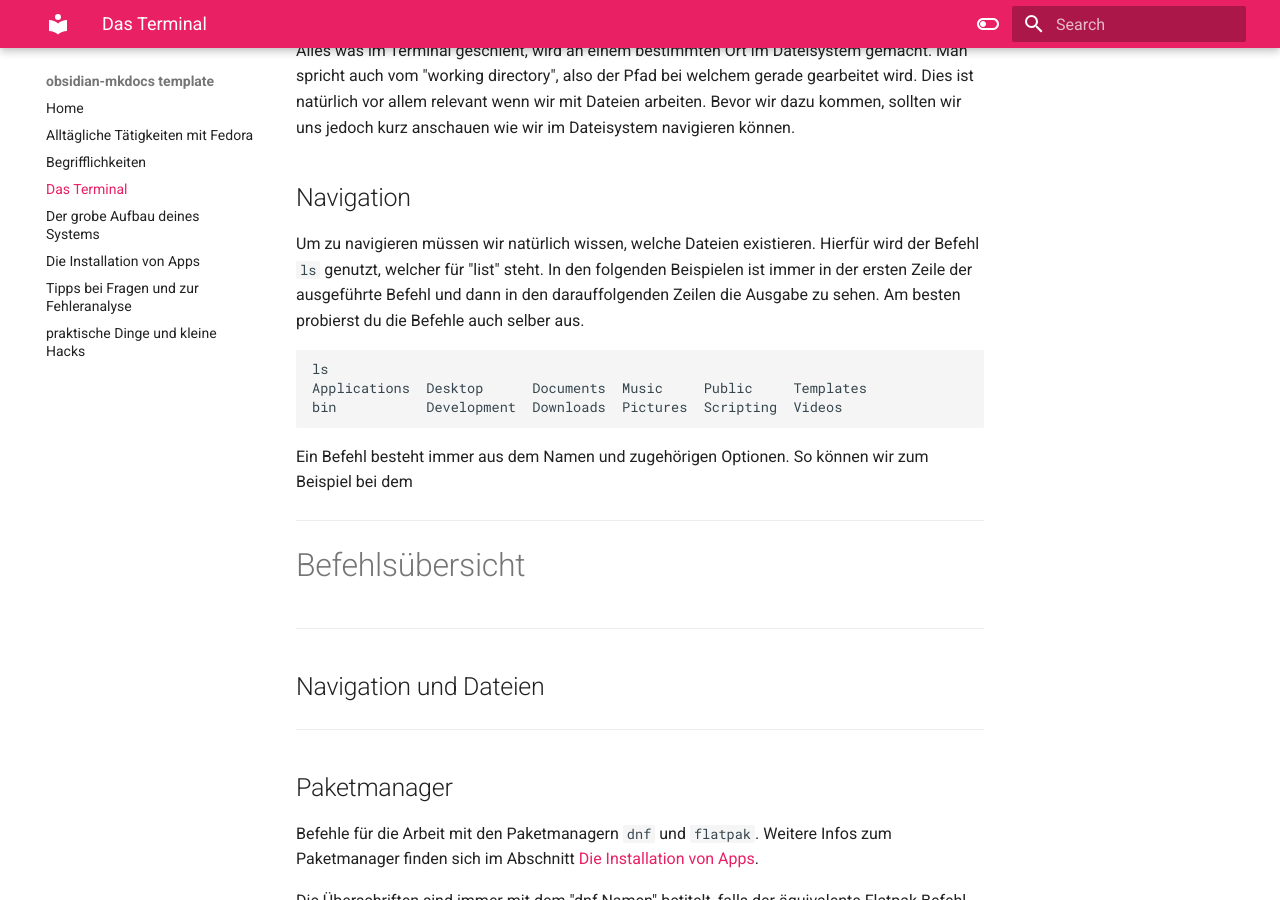
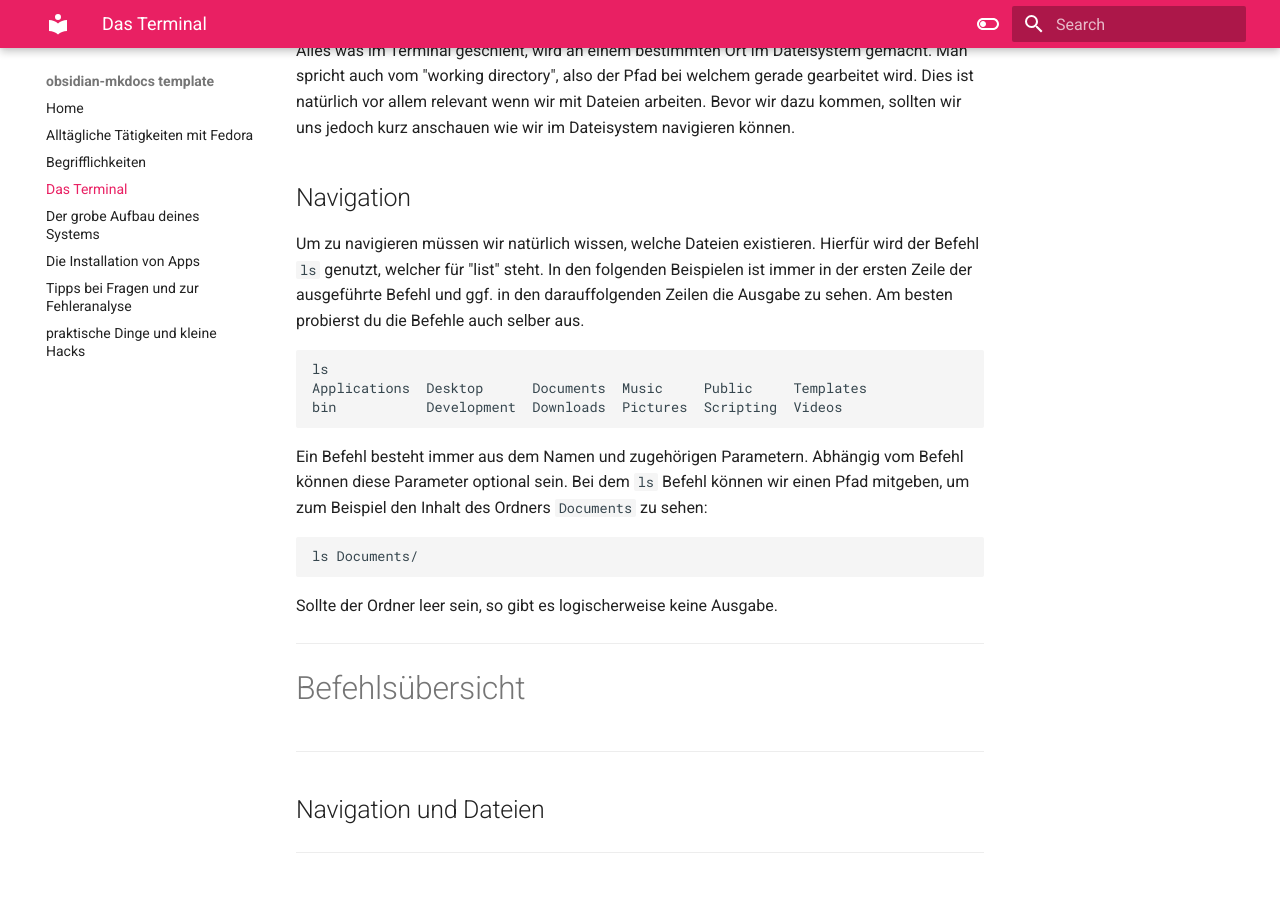
Before and after one commit to Tecipry/Handbuch-fedoraKDE, an MkDocs documentation site: the page built from docs/Das Terminal.md, in a window 1280 px wide and 900 px high, scrolled down 852 px. Built offline with MkDocs 1.6.1 and Material for MkDocs 9.7.7, drawn with Linux system fonts in a browser that asks for light colours.

Commit message:
backup from:  20-12-2025 13:56:54

````diff
--- a/docs/Das Terminal.md
+++ b/docs/Das Terminal.md
@@ -22,14 +22,20 @@ Alles was im Terminal geschieht, wird an einem bestimmten Ort im Dateisystem gem
 
 ## Navigation
 
-Um zu navigieren müssen wir natürlich wissen, welche Dateien existieren. Hierfür wird der Befehl `ls` genutzt, welcher für "list" steht. In den folgenden Beispielen ist immer in der ersten Zeile der ausgeführte Befehl und dann in den darauffolgenden Zeilen die Ausgabe zu sehen. Am besten probierst du die Befehle auch selber aus.
+Um zu navigieren müssen wir natürlich wissen, welche Dateien existieren. Hierfür wird der Befehl `ls` genutzt, welcher für "list" steht. In den folgenden Beispielen ist immer in der ersten Zeile der ausgeführte Befehl und ggf. in den darauffolgenden Zeilen die Ausgabe zu sehen. Am besten probierst du die Befehle auch selber aus.
 ```sh
 ls
 Applications  Desktop      Documents  Music     Public     Templates
 bin           Development  Downloads  Pictures  Scripting  Videos
 ```
 
-Ein Befehl besteht immer aus dem Namen und zugehörigen Optionen. So können wir zum Beispiel bei dem
+Ein Befehl besteht immer aus dem Namen und zugehörigen Parametern. Abhängig vom Befehl können diese Parameter optional sein. Bei dem `ls` Befehl können wir einen Pfad mitgeben, um zum Beispiel den Inhalt des Ordners `Documents` zu sehen:
+```sh
+ls Documents/
+```
+
+Sollte der Ordner leer sein, so gibt es logischerweise keine Ausgabe.
+
 
 
 ---
````
